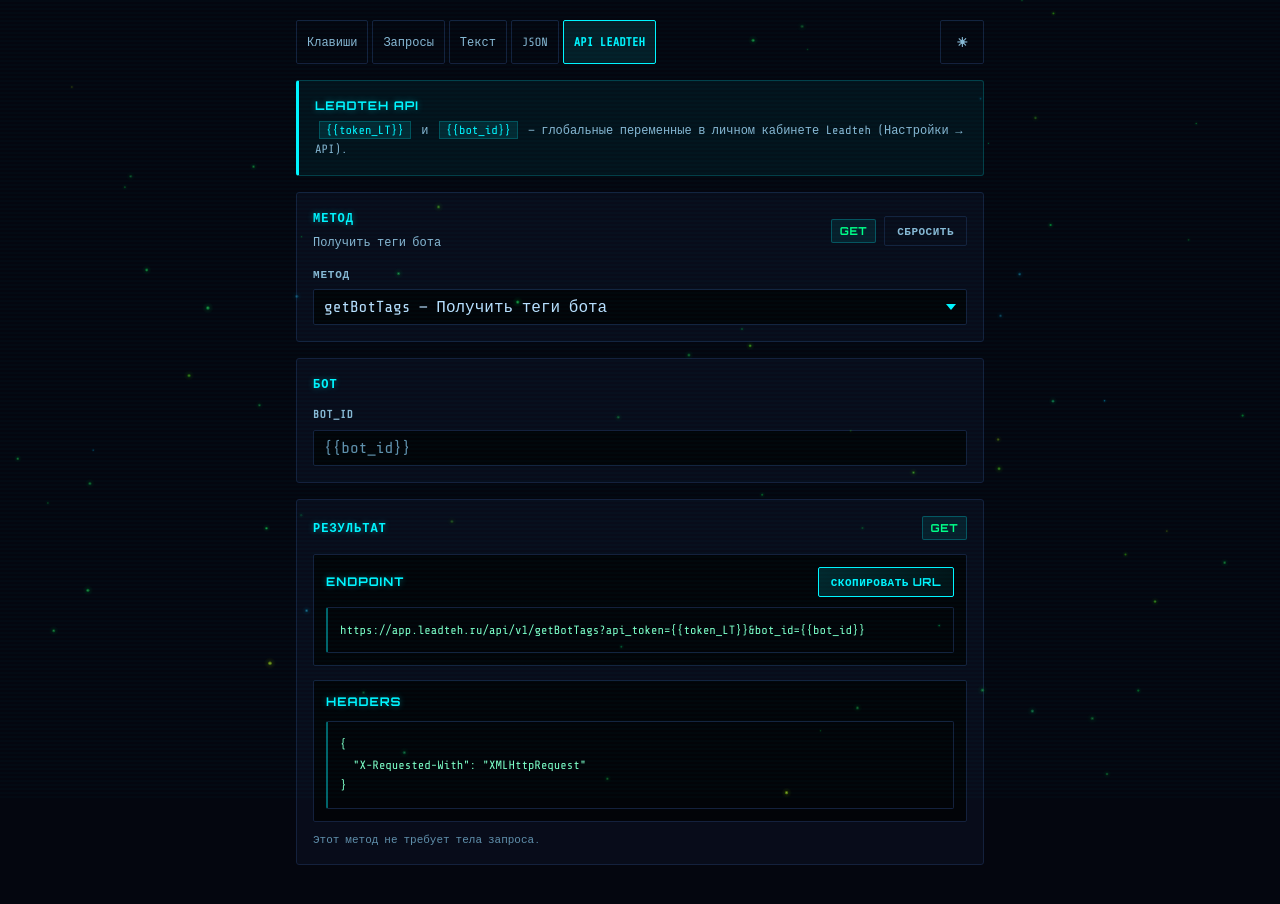
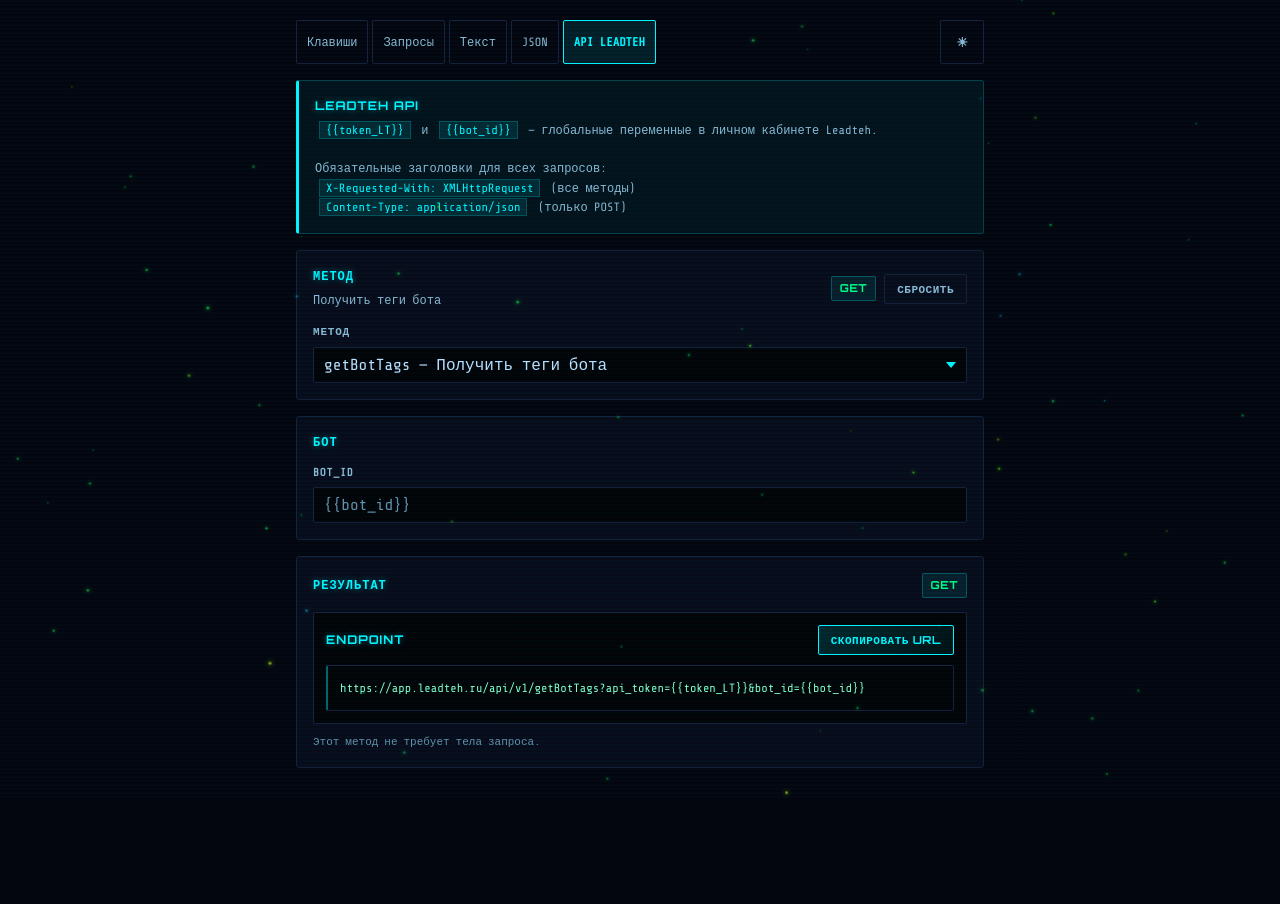
Before and after one commit to Roman72-186/color_butten, a React (Vite) app: page / in a window 1280 px wide. Both pictures are taken after a click on the tab "API LEADTEH". After the commit the page ends 808 px from the top, so only its background shows below. Built offline with nearby package versions, Linux system fonts and the light colour scheme.

Commit message:
API LEADTEH: убран блок Headers из превью, заголовки перенесены в баннер; плейсхолдер contact_id заменён на id; убрана ссылка на Настройки

```diff
--- a/src/components/LeadtehRequestBuilder.tsx
+++ b/src/components/LeadtehRequestBuilder.tsx
@@ -155,7 +155,7 @@ function tryParseJson(raw: string): unknown {
 function buildRequest(form: LeadtehFormState): LeadtehBuildResult {
   const method = form.method;
   const httpMethod = LT_METHODS.find(m => m.id === method)!.httpMethod;
-  const contactId = form.contactId.trim() || '{{contact_id}}';
+  const contactId = form.contactId.trim() || '{{id}}';
   const botId = form.botId.trim() || '{{bot_id}}';
 
   let endpoint = `${BASE_URL}/${method}?api_token={{token_LT}}`;
@@ -327,7 +327,15 @@ export function LeadtehRequestBuilder() {
       <div className={styles.notice}>
         <div className={styles.noticeTitle}>LEADTEH API</div>
         <div className={styles.noticeText}>
-          <code className={styles.inlineCode}>{'{{token_LT}}'}</code> и <code className={styles.inlineCode}>{'{{bot_id}}'}</code> — глобальные переменные в личном кабинете Leadteh (Настройки → API).
+          <code className={styles.inlineCode}>{'{{token_LT}}'}</code> и <code className={styles.inlineCode}>{'{{bot_id}}'}</code> — глобальные переменные в личном кабинете Leadteh.
+          <br />
+          <br />
+          Обязательные заголовки для всех запросов:<br />
+          <code className={styles.inlineCode}>X-Requested-With: XMLHttpRequest</code>
+          {'  '}(все методы)
+          <br />
+          <code className={styles.inlineCode}>Content-Type: application/json</code>
+          {'  '}(только POST)
         </div>
       </div>
 
@@ -375,7 +383,7 @@ export function LeadtehRequestBuilder() {
               <input
                 type="text"
                 value={form.contactId}
-                placeholder="{{contact_id}}"
+                placeholder="{{id}}"
                 onChange={e => updateField('contactId', e.target.value)}
               />
             </div>
@@ -766,13 +774,6 @@ export function LeadtehRequestBuilder() {
           <pre className={styles.pre}>{request.endpoint}</pre>
         </div>
 
-        <div className={styles.outputBlock}>
-          <div className={styles.outputHeader}>
-            <div className={styles.outputTitle}>Headers</div>
-          </div>
-          <pre className={styles.pre}>{JSON.stringify(request.headers, null, 2)}</pre>
-        </div>
-
         {bodyText && (
           <div className={styles.outputBlock}>
             <div className={styles.outputHeader}>
```
